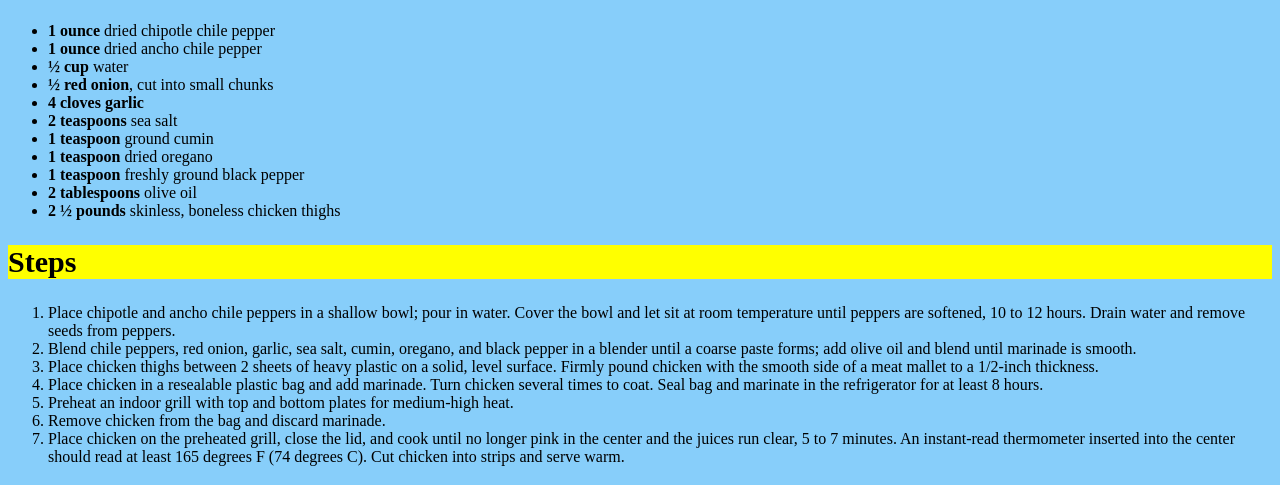
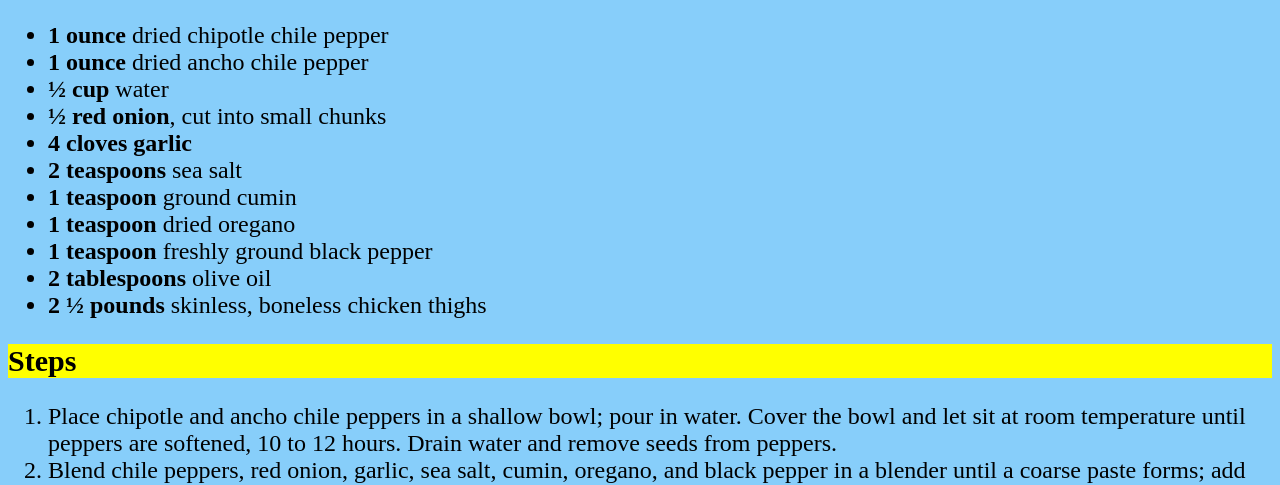
Before and after one commit to thedunkman/odin-recipes, a plain HTML site: page recipes/chipotle-chicken.html in a window 1280 px wide. Shown: the part 500-985 px from the top of the page. Drawn offline with Linux system fonts and the light colour scheme.

Commit message:
change text font size
add .text to adjust text font size

```diff
--- a/recipes/chipotle-chicken.html
+++ b/recipes/chipotle-chicken.html
@@ -13,28 +13,28 @@
 
         <h2 class="ingredients">Ingredients</h2>
             <ul>
-                <li><strong>1 ounce</strong> dried chipotle chile pepper</li>
-                <li><strong>1 ounce</strong> dried ancho chile pepper</li>
-                <li><strong>½ cup</strong> water</li>
-                <li><strong>½ red onion</strong>, cut into small chunks</li>
-                <li><strong>4 cloves garlic</strong></li>
-                <li><strong>2 teaspoons</strong> sea salt</li>
-                <li><strong>1 teaspoon</strong> ground cumin</li>
-                <li><strong>1 teaspoon</strong> dried oregano</li>
-                <li><strong>1 teaspoon</strong> freshly ground black pepper</li>
-                <li><strong>2 tablespoons</strong> olive oil</li>
-                <li><strong>2 ½ pounds</strong> skinless, boneless chicken thighs</li>
+                <li class="text"><strong>1 ounce</strong> dried chipotle chile pepper</li>
+                <li class="text"><strong>1 ounce</strong> dried ancho chile pepper</li>
+                <li class="text"><strong>½ cup</strong> water</li>
+                <li class="text"><strong>½ red onion</strong>, cut into small chunks</li>
+                <li class="text"><strong>4 cloves garlic</strong></li>
+                <li class="text"><strong>2 teaspoons</strong> sea salt</li>
+                <li class="text"><strong>1 teaspoon</strong> ground cumin</li>
+                <li class="text"><strong>1 teaspoon</strong> dried oregano</li>
+                <li class="text"><strong>1 teaspoon</strong> freshly ground black pepper</li>
+                <li class="text"><strong>2 tablespoons</strong> olive oil</li>
+                <li class="text"><strong>2 ½ pounds</strong> skinless, boneless chicken thighs</li>
             </ul>
 
         <h2 class="steps">Steps</h2>
             <ol>
-                <li>Place chipotle and ancho chile peppers in a shallow bowl; pour in water. Cover the bowl and let sit at room temperature until peppers are softened, 10 to 12 hours. Drain water and remove seeds from peppers.</li>
-                <li>Blend chile peppers, red onion, garlic, sea salt, cumin, oregano, and black pepper in a blender until a coarse paste forms; add olive oil and blend until marinade is smooth.</li>
-                <li>Place chicken thighs between 2 sheets of heavy plastic on a solid, level surface. Firmly pound chicken with the smooth side of a meat mallet to a 1/2-inch thickness.</li>
-                <li>Place chicken in a resealable plastic bag and add marinade. Turn chicken several times to coat. Seal bag and marinate in the refrigerator for at least 8 hours.</li>
-                <li>Preheat an indoor grill with top and bottom plates for medium-high heat.</li>
-                <li>Remove chicken from the bag and discard marinade.</li>
-                <li>Place chicken on the preheated grill, close the lid, and cook until no longer pink in the center and the juices run clear, 5 to 7 minutes. An instant-read thermometer inserted into the center should read at least 165 degrees F (74 degrees C). Cut chicken into strips and serve warm.</li>
+                <li class="text">Place chipotle and ancho chile peppers in a shallow bowl; pour in water. Cover the bowl and let sit at room temperature until peppers are softened, 10 to 12 hours. Drain water and remove seeds from peppers.</li>
+                <li class="text">Blend chile peppers, red onion, garlic, sea salt, cumin, oregano, and black pepper in a blender until a coarse paste forms; add olive oil and blend until marinade is smooth.</li>
+                <li class="text">Place chicken thighs between 2 sheets of heavy plastic on a solid, level surface. Firmly pound chicken with the smooth side of a meat mallet to a 1/2-inch thickness.</li>
+                <li class="text">Place chicken in a resealable plastic bag and add marinade. Turn chicken several times to coat. Seal bag and marinate in the refrigerator for at least 8 hours.</li>
+                <li class="text">Preheat an indoor grill with top and bottom plates for medium-high heat.</li>
+                <li class="text">Remove chicken from the bag and discard marinade.</li>
+                <li class="text">Place chicken on the preheated grill, close the lid, and cook until no longer pink in the center and the juices run clear, 5 to 7 minutes. An instant-read thermometer inserted into the center should read at least 165 degrees F (74 degrees C). Cut chicken into strips and serve warm.</li>
             </ol>
 
     </body>
```
